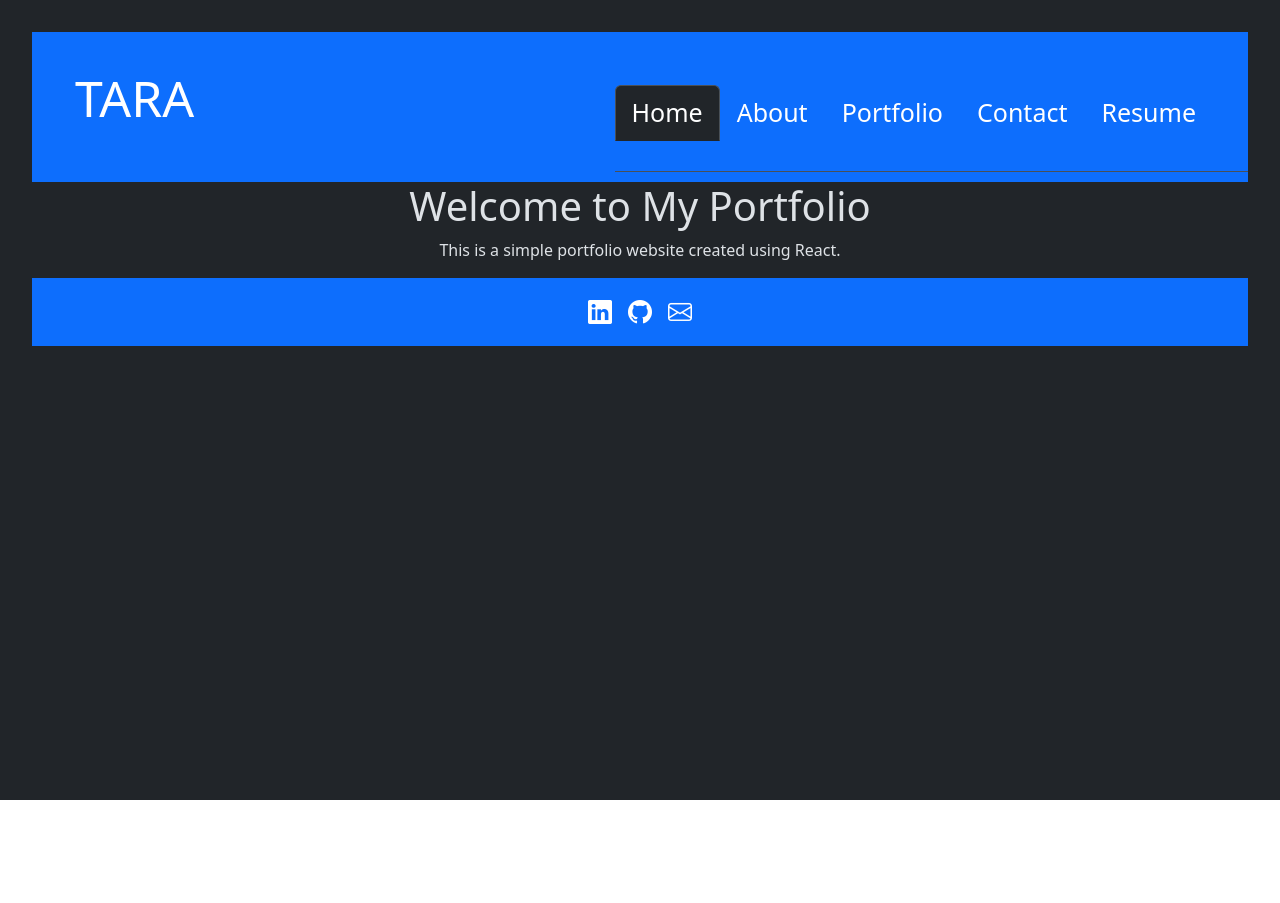
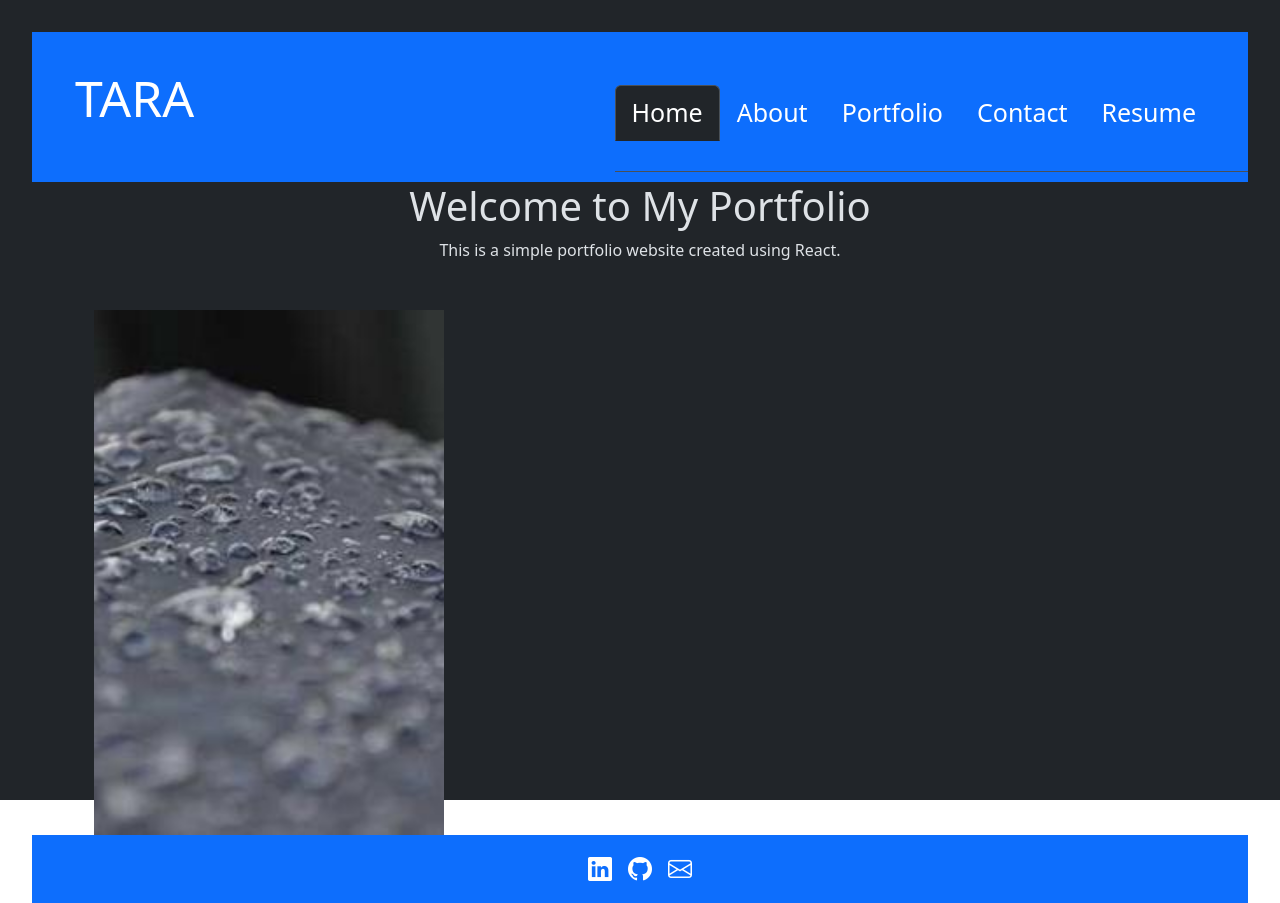
Before and after one commit to HospitalGiftShop/React-Portfolio, a React (Vite) app: page / in a window 1280 px wide. Before the commit the page ends 800 px from the top, so only its background shows below. Built offline with nearby package versions, Linux system fonts and the light colour scheme.

Commit message:
added portfolio page

```diff
--- a/src/pages/Home.jsx
+++ b/src/pages/Home.jsx
@@ -1,4 +1,4 @@
-
+import Portfolio from './Portfolio.jsx';
 
 const HomePage = () => {
     return (
@@ -9,6 +9,7 @@ const HomePage = () => {
               <p>
                  This is a simple portfolio website created using React.
               </p>
+              <Portfolio />
         </div>
         </div>
         </div>
```
